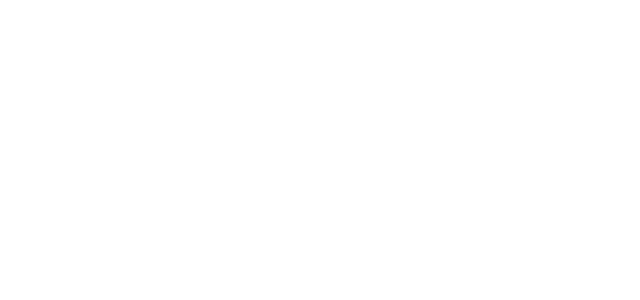
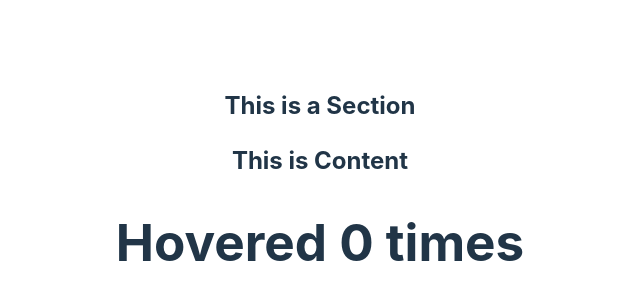
Before and after one commit to chandanadittyo/React-context-api, a React (Vite) app: page / in a window 1280 px wide. Shown: the part 214-514 px from the top of the page, without its empty margins (320-960 px from the left). Built offline with nearby package versions, Linux system fonts and the light colour scheme.

Commit message:
conver function into class

```diff
--- a/src/App.jsx
+++ b/src/App.jsx
@@ -2,9 +2,16 @@
 import React from "react";
 
 import "./App.css";
+import Section from "./Section";
 
-function App() {
-  return <></>;
+export default class App extends React.Component {
+  render() {
+    return (
+      <>
+        <div className="app">
+          <Section />
+        </div>
+      </>
+    );
+  }
 }
-
-export default App;
--- /dev/null
+++ b/src/Content.jsx
@@ -0,0 +1,22 @@
+// eslint-disable-next-line no-unused-vars
+import React from "react";
+import Counter from "./Counter";
+import HoverCounter from "./HoverCounter";
+
+const Content = () => {
+  return (
+    <div>
+      <h2>This is Content</h2>
+
+      <Counter>
+        {(counter, incrementCount) => {
+          return (
+            <HoverCounter count={counter} incrementCount={incrementCount} />
+          );
+        }}
+      </Counter>
+    </div>
+  );
+};
+
+export default Content;
--- /dev/null
+++ b/src/Counter.jsx
@@ -0,0 +1,20 @@
+import React from "react";
+
+class Counter extends React.Component {
+  state = {
+    count: 0,
+  };
+
+  incrementCount = () => {
+    this.setState((prevState) => ({ count: prevState.count + 1 }));
+  };
+
+  render() {
+    // eslint-disable-next-line react/prop-types
+    const { children } = this.props;
+    const { count } = this.state;
+    return children(count, this.incrementCount);
+  }
+}
+
+export default Counter;
--- /dev/null
+++ b/src/HoverCounter.jsx
@@ -0,0 +1,11 @@
+// eslint-disable-next-line no-unused-vars
+import React from "react";
+
+// eslint-disable-next-line react/prop-types
+export default function HoverCounter({ count, incrementCount }) {
+  return (
+    <div>
+      <h1 onMouseOver={incrementCount}>Hovered {count} times</h1>
+    </div>
+  );
+}
--- /dev/null
+++ b/src/Section.jsx
@@ -0,0 +1,14 @@
+// eslint-disable-next-line no-unused-vars
+import React from "react";
+import Content from "./Content";
+
+const Section = () => {
+  return (
+    <div>
+      <h2>This is a Section</h2>
+      <Content />
+    </div>
+  );
+};
+
+export default Section;
```
Also changed, not shown: src/ClickCounter.jsx (added, +13 -0 lines), src/HOC/withCounter.jsx (added, +23 -0 lines).
